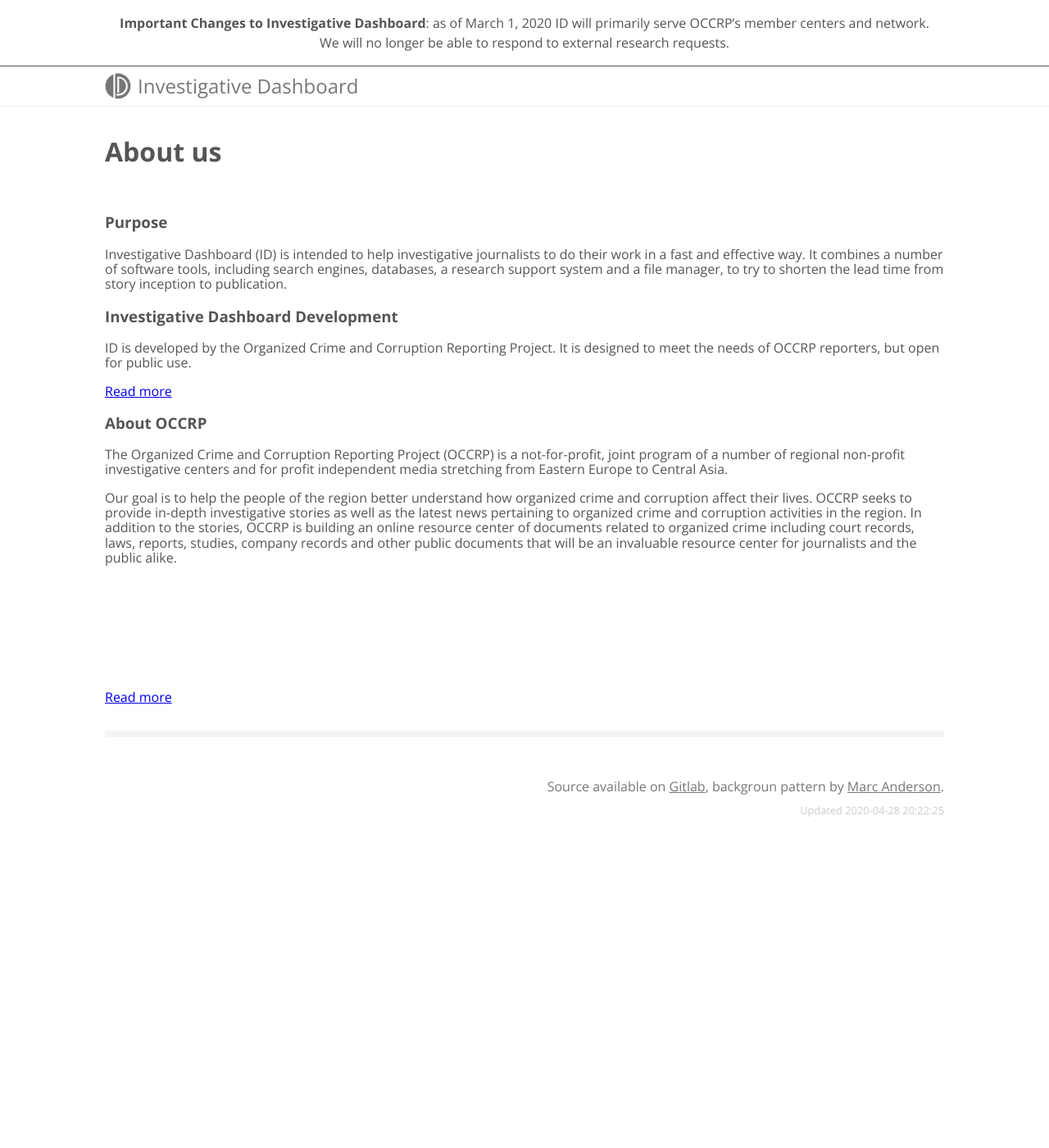
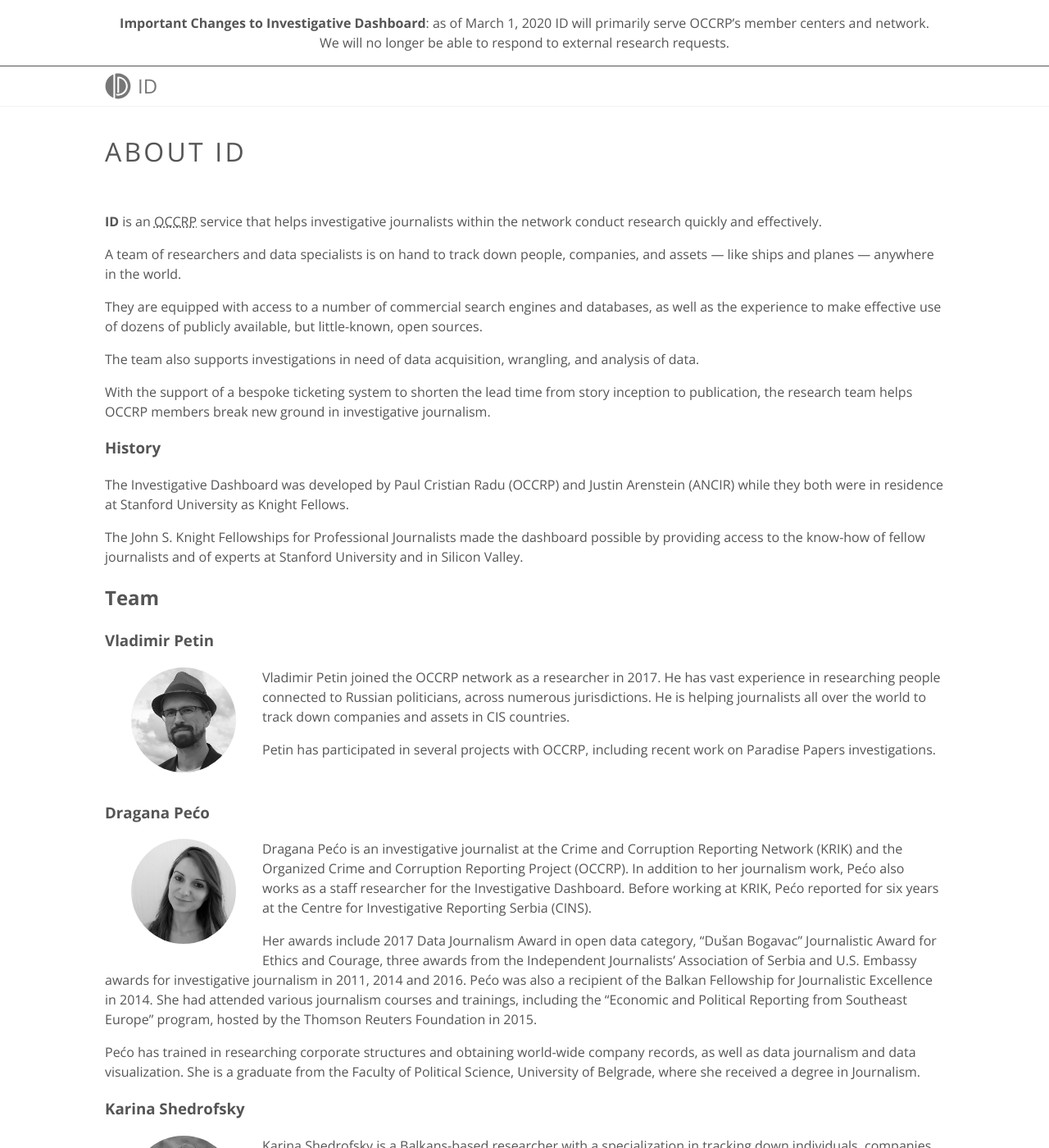
Before and after one commit to occrp/investigativedashboard.org, a Jekyll site: the page built from about.md, in a window 1280 px wide and 1400 px high. Shown: the whole window at 82% size. Built offline with Jekyll 4.4.1, drawn with Linux system fonts in a browser that asks for light colours; nearby versions of some CDN libraries; some of the changed text lies outside the part shown.

Commit message:
Updated about page.

```diff
--- a/_config.yml
+++ b/_config.yml
@@ -1,16 +1,7 @@
-title: Investigative Dashboard
+title: OCCRP ID
 email: id@occrp.org
-description: >-
-  Investigative Dashboard (ID) is intended to help investigative journalists to
-  do their work in a fast and effective way. It combines a number of software
-  tools, including search engines, databases, a research support system and a
-  file manager, to try to shorten the lead time from story inception to
-  publication.
 baseurl: ''
 url: ''
-logo: /static/svg/logo.svg
-google_analytics: ''
-repository_url: https://github.com/occrp/investigativedashboard.org
 
 # Build settings
 markdown: kramdown
--- a/_includes/header.html
+++ b/_includes/header.html
@@ -2,7 +2,7 @@
   <div class="center mw8 pv2">
     <a class="link normal gray f3 flex items-center" href="/">
       <img class="mw2" src="/static/svg/id.svg">
-      <span class="ph2">Investigative Dashboard</span>
+      <span class="ph2">ID</span>
     </a>
   </div>
 </div>
--- a/_layouts/page.html
+++ b/_layouts/page.html
@@ -3,9 +3,9 @@ layout: default
 ---
 
 <div class="center mw8 pv3">
-  <h1>{{ page.title }}</h1>
+  <h1 class="normal ttu tracked">{{ page.title }}</h1>
 </div>
 
-<div class="center mw8">
+<div class="center mw8 lh-copy">
   {{ content }}
 </div>
--- a/about.md
+++ b/about.md
@@ -1,39 +1,137 @@
 ---
-title: About us
+title: About ID
 layout: page
 permalink: /about/
 ---
 
-### Purpose
+<b>ID</b> is an
+<abbr title="Organized Crime and Corruption Reporting Project">OCCRP</abbr>
+service that helps investigative journalists within the network conduct
+research quickly and effectively.
 
-Investigative Dashboard (ID) is intended to help investigative journalists to
-do their work in a fast and effective way. It combines a number of software
-tools, including search engines, databases, a research support system and a
-file manager, to try to shorten the lead time from story inception to
-publication.
+A team of researchers and data specialists is on hand to track down people,
+companies, and assets — like ships and planes — anywhere in the world.
 
+They are equipped with access to a number of commercial search engines and
+databases, as well as the experience to make effective use of dozens of
+publicly available, but little-known, open sources.
 
-### Investigative Dashboard Development
+The team also supports investigations in need of data acquisition, wrangling,
+and analysis of data.
 
-ID is developed by the Organized Crime and Corruption Reporting Project. It is
-designed to meet the needs of OCCRP reporters, but open for public use.
+With the support of a bespoke ticketing system to shorten the lead time from
+story inception to publication, the research team helps OCCRP members break new
+ground in investigative journalism.
 
-<a href="/about/occrp/" class="button buttonOutlined--primary">Read more</a>
+### History
 
-### About OCCRP
+The Investigative Dashboard was developed by Paul Cristian Radu (OCCRP) and
+Justin Arenstein (ANCIR) while they both were in residence at Stanford
+University as Knight Fellows.
 
-The Organized Crime and Corruption Reporting Project (OCCRP) is a
-not-for-profit, joint program of a number of regional non-profit investigative
-centers and for profit independent media stretching from Eastern Europe to
-Central Asia.
+The John S. Knight Fellowships for Professional Journalists made the dashboard
+possible by providing access to the know-how of fellow journalists and of
+experts at Stanford University and in Silicon Valley.
 
-Our goal is to help the people of the region better understand how organized
-crime and corruption affect their lives. OCCRP seeks to provide in-depth
-investigative stories as well as the latest news pertaining to organized crime
-and corruption activities in the region. In addition to the stories, OCCRP is
-building an online resource center of documents related to organized crime
-including court records, laws, reports, studies, company records and other
-public documents that will be an invaluable resource center for journalists and
-the public alike.
+## Team
 
-<a href="https://www.occrp.org/en/about-us" class="button buttonOutlined--primary">Read more<svg class="icon"><use xlink:href="#link-external"></use></svg></a>
+### Vladimir Petin
+
+<img class="w4 br-100 fl mh4 mb3" src="/static/images/team/vladimir-petin-500.jpg" alt="Vladimir Petin"/>
+
+Vladimir Petin joined the OCCRP network as a researcher in 2017. He has vast
+experience in researching people connected to Russian politicians, across
+numerous jurisdictions. He is helping journalists all over the world to track
+down companies and assets in CIS countries.
+
+Petin has participated in several projects with OCCRP, including recent work on
+Paradise Papers investigations.
+
+<div class="cf"></div>
+
+### Dragana Pećo
+
+<img class="w4 br-100 fl mh4 mb3" src="/static/images/team/dragana-peco-500.jpg" alt="Dragana Pećo" />
+
+Dragana Pećo is an investigative journalist at the Crime and Corruption
+Reporting Network (KRIK) and the Organized Crime and Corruption Reporting
+Project (OCCRP). In addition to her journalism work, Pećo also works as a staff
+researcher for the Investigative Dashboard. Before working at KRIK, Pećo
+reported for six years at the Centre for Investigative Reporting Serbia (CINS).
+
+Her awards include 2017 Data Journalism Award in open data category, "Dušan
+Bogavac" Journalistic Award for Ethics and Courage, three awards from the
+Independent Journalists’ Association of Serbia and U.S. Embassy awards for
+investigative journalism in 2011, 2014 and 2016. Pećo was also a recipient of
+the Balkan Fellowship for Journalistic Excellence in 2014. She had attended
+various journalism courses and trainings, including the “Economic and Political
+Reporting from Southeast Europe” program, hosted by the Thomson Reuters
+Foundation in 2015.
+
+Pećo has trained in researching corporate structures and obtaining world-wide
+company records, as well as data journalism and data visualization. She is a
+graduate from the Faculty of Political Science, University of Belgrade, where
+she received a degree in Journalism.
+
+### Karina Shedrofsky
+
+<img class="w4 br-100 fl mh4 mb3" src="/static/images/team/karina-shedrofsky-500.jpg" alt="Karina Shedrofsky" />
+
+Karina Shedrofsky is a Balkans-based researcher with a specialization in
+tracking down individuals, companies and hidden assets in offshore tax havens.
+
+Shedrofsky graduated from the University of Maryland, College Park with a major
+in Journalism and a minor in International Development and Conflict Management.
+She focused much of her college career on studying press freedoms around the
+world, with a special concentration on the MENA region and Azerbaijan.
+
+Since joining Investigative Dashboard in July 2017, Shedrofsky has contributed
+research to a number of OCCRP projects, including the “Paradise Papers” and the
+“Daphne Project,” where she helped uncover the secret property holdings of
+Azerbaijan’s ruling family.
+
+Prior to OCCRP, Shedrofsky worked for USA TODAY, where she covered health and
+trending issues impacting the 2016 U.S. presidential election.
+
+## Supporters
+
+ID is generously supported by
+ * U.S. State Department Bureau of Democracy, Human Rights and Labor
+ * European Instrument for Democracy and Human Rights
+ * United Kingdom Foreign and Commonwealth Office
+ * Open Society Foundations
+ * The Swedish International Development Agency
+
+ID was developed in collaboration with
+<a class="mid-gray dim" href="https://jigsaw.google.com">Google Ideas</a>.
+
+Over the years core support has also been provided by
+<abbr title="United States Agency for International Development">USAID</abbr>.
+
+## About OCCRP
+
+As an investigative reporting platform for an ever-growing
+<a class="mid-gray dim" href="https://www.occrp.org/en/members">worldwide
+network of independent media centers</a> and journalists, OCCRP is reinventing
+investigative journalism for the 21st century as a public good.
+In the face of rising costs and growing threats to independent media, OCCRP
+provides media outlets and journalists with a range of critical resources and
+tools including digital and physical security and allows those covering the
+most sensitive topics to work in teams with trusted editors.
+
+While upholding the highest journalistic ethics and editorial standards, OCCRP
+develops and deploys cutting-edge tech tools to enable collaborative, secure
+data-driven investigations.
+With <a class="mid-gray dim" href="https://aleph.occrp.org">OCCRP Aleph</a>,
+an investigative data platform powered by software we developed, journalists
+can search and cross-reference more than one billion records to trace criminal
+connections and patterns and efficiently collaborate across borders.
+
+OCCRP also <a class="mid-gray dim"
+href="https://www.occrp.org/en/gacc/">partners with advocacy groups</a>, arming
+civil society with information to meaningfully press for justice and change,
+and unearths evidence that enables law enforcement to act.
+
+We see a future where corruption and organized crime are drastically reduced
+and democracy is strengthened as a result of a more informed citizenry,
+increased accountability, and sharply higher costs for criminal activity.
--- a/occrp.md
+++ /dev/null
@@ -1,110 +0,0 @@
----
-title: OCCRP and ID Development
-layout: page
-permalink: /about/occrp/
-published: true
----
-
-Investigative Dashboard (ID) has been developed by the Organized Crime and
-Corruption Reporting Project (OCCRP), the world’s leading cross border
-investigative reporting organization. OCCRP designed Investigative Dashboard as
-a transnational collaborative effort to help journalists and civil society
-researchers expose organized crime and corruption around the world. It hosts
-three core tools: a crowd-sourced database of information and documents on
-persons of interest and their business connections, a worldwide list of online
-databases and business registries, and a research desk where journalists can go
-for help in sourcing hard to find information.
-
-With help from dozens of reporters and civic hackers, ID researchers have
-created the crowd-sourced database where connections of people and business can
-be mapped internationally. Through collecting public records worldwide in
-numerous languages and by scraping the business registries and official
-gazettes of countries such as Panama, British Virgin Islands, and Luxembourg
-among others we have made data searchable and hence truly transparent and
-useful. These resources are offered to the public as a searchable self-serve
-repository of data and documents.
-
-The Investigative Dashboard also links to more than 400 online databases in 120
-jurisdictions where you can search for information on persons and businesses of
-interest.
-
-Above and beyond the databases available on the Dashboard, the research desk
-provides access to a global network of expert researchers. Journalists and
-researchers working on organized crime and corruption topics who seek
-information and documents beyond their own borders and resources are invited to
-request the expertise of a network of information professionals. These
-professionals can access external databases and official filings for evidence
-of corporate ownership and property holdings that cross borders. For some
-journalists, these services are provided pro bono.
-
-Journalists have used the Investigative Dashboard to work on stories that have
-won more than a dozen international awards, led to indictments, arrests and
-seizures, forced the resignation of heads of state, and exposed the activities
-of organized crime.
-
-### Staff
-
-Requests on the Investigative Dashboard are handled by the
-<a href="/about/researchers/" class="button buttonOutlined--primary">research team</a>.
-
-### Supporters
-
-The Investigative Dashboard has been developed in collaboration with [Google
-Ideas](http://www.google.com/ideas/). Core support for the project is generously provided by the Open Society
-Foundations with additional assistance from USAID.
-
-### Partners
-
-The Research Desk is managed by OCCRP in co-operation with four partner
-Centers - African Network of Centers for Investigative Reporting (ANCIR), the
-Arab Reporters for Investigative Journalism (ARIJ), the International Center
-for Journalists, and Connectas in the Americas.
-
-### ID History
-
-The Investigative Dashboard was developed by Paul Cristian Radu (OCCRP) and
-Justin Arenstein (ANCIR) while they both were in residence at Stanford
-University as Knight Fellows. The John S. Knight Fellowships for Professional
-Journalists made the dashboard possible by providing access to the know-how of
-fellow journalists and of experts at Stanford University and in Silicon Valley.
-
-### Advisory Committee
-
-* Kitty Bennett, News Researcher<br/>
-  The New York Times
-* Helena Bengssten, Database Editor<br/>
-  Sveriges (Swedish) Television
-* Lynn M. Dombek, Research Director<br/>
-  The Associated Press
-* Jaimi Dowdell, Training Director<br/>
-  Investigative Reporters and Editors (IRE)
-* Barbara Gray, Distinguished Lecturer and Interim Chief Librarian<br/>
-  CUNY Graduate School of Journalism
-* Marsha Iverson, Communications Strategist<br/>
-  King Country Library System, Seattle Washington
-* Nancy Kranich, Lecturer in Library and Information Science<br/>
-  Rutgers School of Communication and Information
-* Charles Lewis, Professor and Executive Editor<br/>
-  Investigative Reporting Workshop, The American University School of Communication<br/>
-  Founder, The Center for Public Integrity (CPI)
-* Jim Oberman, Assistant News Editor, Research & Data<br/>
-  The Wall Street Journal
-* Nora Paul, Director<br/>
-  SJMC Minnesota Journalism Center, University of Minnesota
-* Gary Price, Librarian, Writer, Editor, Compiler<br/>
-  LJ's INFODocket
-* Lucy Shakelford, Director of Research<br/>
-  The Washington Post
-* Margot Williams, Database Correspondent,<br/>
-  Research Editor, The International Consortium of Investigative Journalists
-
-### Acknowledgements
-
-The Investigative Dashboard is a collaborative project and valuable information
-was added by many investigative journalists around the world. Individual
-members of the Global Investigative Journalism Network in particular
-contributed much of the information, explaining how to access company records
-in their home countries.
-
-Valuable information was added by many investigative journalists around the
-world.
```
Also changed, not shown: databases.md (+1 -1 lines), index.md (+2 -8 lines), researchers.md (deleted, +0 -51 lines).
